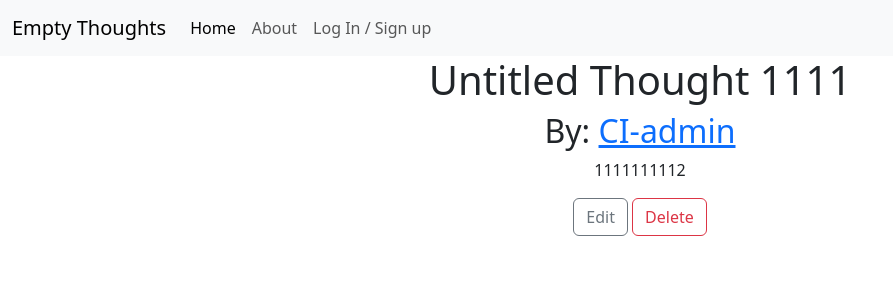
After one commit to AndreeeasN/pp4-empty-thoughts, a Django app: page /view/1 in a window 1280 px wide. The commit adds this page. Shown: the top 300 px of the page, without its empty margins (0-893 px from the left). Run offline with Django 3.2, Linux system fonts and the light colour scheme; data comes from the database, SQL or seed files in the repository; both versions use the stored data as it was after the commit; data that the repository does not hold is empty.

Commit message:
Implement basic post view, pagination and comment model

```diff
--- a/pp4_django/urls.py
+++ b/pp4_django/urls.py
@@ -19,10 +19,7 @@ from thoughts import views
 
 urlpatterns = [
     path('admin/', admin.site.urls),
-    path('', views.get_thoughts, name='get_thoughts'),
-    path('add', views.add_thought, name='add'),
-    path('edit/<thought_id>', views.edit_thought, name='edit'),
-    path('delete/<thought_id>', views.delete_thought, name='delete'),
-    path('user/<user_id>', views.view_user, name='user'),
+    path('', include('thoughts.urls'), name='thoughts-urls'),
+    path('user/<user_id>', views.UserDetail.view_user, name='user'),
     path('accounts/', include('allauth.urls')),
 ]
--- /dev/null
+++ b/templates/thoughts/thought_detail.html
@@ -0,0 +1,18 @@
+{% extends 'base.html' %}
+
+{% block content %}
+
+{% load static %}
+<div class="container text-center">
+    <h1>{{thought.title}}</h1>
+    {% if thought.anonymous %}
+    <h2>By: Anonymous</h2>
+    {% else %}
+    <h2>By: <a a href="/user/{{thought.author.pk}}">{{thought.author}}</a></h2>
+    {% endif %}</h6>
+    <p class="card-text">{{thought.content}} </p>
+    <a href="/edit/{{thought.id}}" class="btn btn-outline-secondary">Edit</a>
+    <a href="/delete/{{thought.id}}" class="btn btn-outline-danger">Delete</a>
+
+</div>
+{%endblock%}
--- a/thoughts/models.py
+++ b/thoughts/models.py
@@ -36,13 +36,13 @@ class Thought(models.Model):
     Database model for user-submitted thoughts
     """
     title = models.CharField(
-        max_length=48, null=False, blank=False, default="Untitled Thought")
+        max_length=96, null=False, blank=False, default="Untitled Thought")
     author = models.ForeignKey(
         User,
         on_delete=models.CASCADE,
         related_name='thoughts'
         )
-    content = models.TextField(max_length=280, null=False, blank=False)
+    content = models.TextField(max_length=400, null=False, blank=False)
     time = models.TimeField(default=timezone.now)
     anonymous = models.BooleanField(null=False, blank=False, default=True)
     # auto_now_add applies only on creation while auto_now applies on update
@@ -63,3 +63,36 @@ class Thought(models.Model):
 
     def __str__(self):
         return str(self.title)
+
+
+class Comment(models.Model):
+    """
+    Database model for comments, to be attached to thoughts
+    """
+    thought = models.ForeignKey(
+        Thought,
+        on_delete=models.CASCADE,
+        related_name="comment_thought"
+        )
+    author = models.ForeignKey(
+        User,
+        on_delete=models.CASCADE,
+        related_name='comment_author'
+        )
+    content = models.TextField(max_length=280, null=False, blank=False)
+    anonymous = models.BooleanField(null=False, blank=False, default=False)
+    date_created = models.DateTimeField(auto_now_add=True)
+    likes = models.ManyToManyField(
+        User,
+        related_name="comment_likes",
+        blank=True
+        )
+
+    class Meta:
+        ordering = ['-date_created']
+
+    def number_of_likes(self):
+        return self.likes.count()
+
+    def __str__(self):
+        return str(self.title)
--- /dev/null
+++ b/thoughts/urls.py
@@ -0,0 +1,14 @@
+from . import views
+from django.urls import path
+
+
+urlpatterns = [
+    path('', views.ThoughtList.as_view(), name='home'),
+    path('add', views.ThoughtList.add_thought, name='add'),
+    path('edit/<thought_id>', views.ThoughtList.edit_thought, name='edit'),
+    path(
+        'delete/<thought_id>', views.ThoughtList.delete_thought,
+        name='delete'
+        ),
+    path('view/<thought_id>', views.ThoughtDetail.as_view(), name='view')
+]
--- a/thoughts/views.py
+++ b/thoughts/views.py
@@ -1,57 +1,73 @@
+from typing import Any
+from django.http import HttpRequest, HttpResponse
 from django.shortcuts import get_object_or_404, render, redirect
+from django.views import generic, View
 from .models import Thought, User
 from .forms import ThoughtForm
 
-# Create your views here.
+
+class ThoughtList(generic.ListView):
+    model = Thought
+    queryset = Thought.objects.order_by('-date_created')
+    template_name = 'thoughts/view_thoughts.html'
+    paginate_by = 4
+
+    def add_thought(request):
+        if request.method == 'POST':
+            form = ThoughtForm(request.POST)
+            if form.is_valid():
+                # Sets the author to current user before saving
+                temp_form = form.save(commit=False)
+                temp_form.author = request.user
+                temp_form.save()
+                return redirect('home')
+        form = ThoughtForm()
+        context = {
+            'form': form
+        }
+        return render(request, 'thoughts/add_thought.html', context)
+
+    def edit_thought(request, thought_id):
+        thought = get_object_or_404(Thought, id=thought_id)
+        if request.method == 'POST':
+            form = ThoughtForm(request.POST, instance=thought)
+            if form.is_valid():
+                form.save()
+                return redirect('home')
+        form = ThoughtForm(instance=thought)
+        context = {
+            'form': form
+        }
+        return render(request, 'thoughts/edit_thought.html', context)
+
+    def delete_thought(request, thought_id):
+        thought = get_object_or_404(Thought, id=thought_id)
+        thought.delete()
+        return redirect('home')
 
 
-def get_thoughts(request):
-    thoughts = Thought.objects.all()
-    context = {
-        'thoughts': thoughts
-    }
-    return render(request, 'thoughts/view_thoughts.html', context)
+class ThoughtDetail(View):
+
+    def get(self, request, *args, **kwargs):
+        thought_id = kwargs.get('thought_id')
+        queryset = Thought.objects
+        thought = get_object_or_404(queryset, id=thought_id)
+        comments = thought.comment_thought.order_by('date_created')
+        liked = False
+        if thought.likes.filter(id=self.request.user.id).exists():
+            liked = True
+        context = {
+                "thought": thought,
+                "comments": comments,
+                "liked": liked
+            }
+        return render(request, "thoughts/thought_detail.html", context)
 
 
-def add_thought(request):
-    if request.method == 'POST':
-        form = ThoughtForm(request.POST)
-        if form.is_valid():
-            # Sets the author to current user before saving
-            temp_form = form.save(commit=False)
-            temp_form.author = request.user
-            temp_form.save()
-            return redirect('get_thoughts')
-    form = ThoughtForm()
-    context = {
-        'form': form
-    }
-    return render(request, 'thoughts/add_thought.html', context)
-
-
-def edit_thought(request, thought_id):
-    thought = get_object_or_404(Thought, id=thought_id)
-    if request.method == 'POST':
-        form = ThoughtForm(request.POST, instance=thought)
-        if form.is_valid():
-            form.save()
-            return redirect('get_thoughts')
-    form = ThoughtForm(instance=thought)
-    context = {
-        'form': form
-    }
-    return render(request, 'thoughts/edit_thought.html', context)
-
-
-def delete_thought(request, thought_id):
-    thought = get_object_or_404(Thought, id=thought_id)
-    thought.delete()
-    return redirect('get_thoughts')
-
-
-def view_user(request, user_id):
-    user = get_object_or_404(User, id=user_id)
-    context = {
-        'user': user
-    }
-    return render(request, 'users/view_user.html', context)
+class UserDetail(User):
+    def view_user(request, user_id):
+        user = get_object_or_404(User, id=user_id)
+        context = {
+            'user': user
+        }
+        return render(request, 'users/view_user.html', context)
```
Also changed, not shown: requirements.txt (added, +62 -0 lines), templates/thoughts/view_thoughts.html (+16 -1 lines), db.sqlite3, thoughts/migrations/0003_comment_userdetail.py (added), thoughts/migrations/0004_auto_20230623_0223.py (added).
